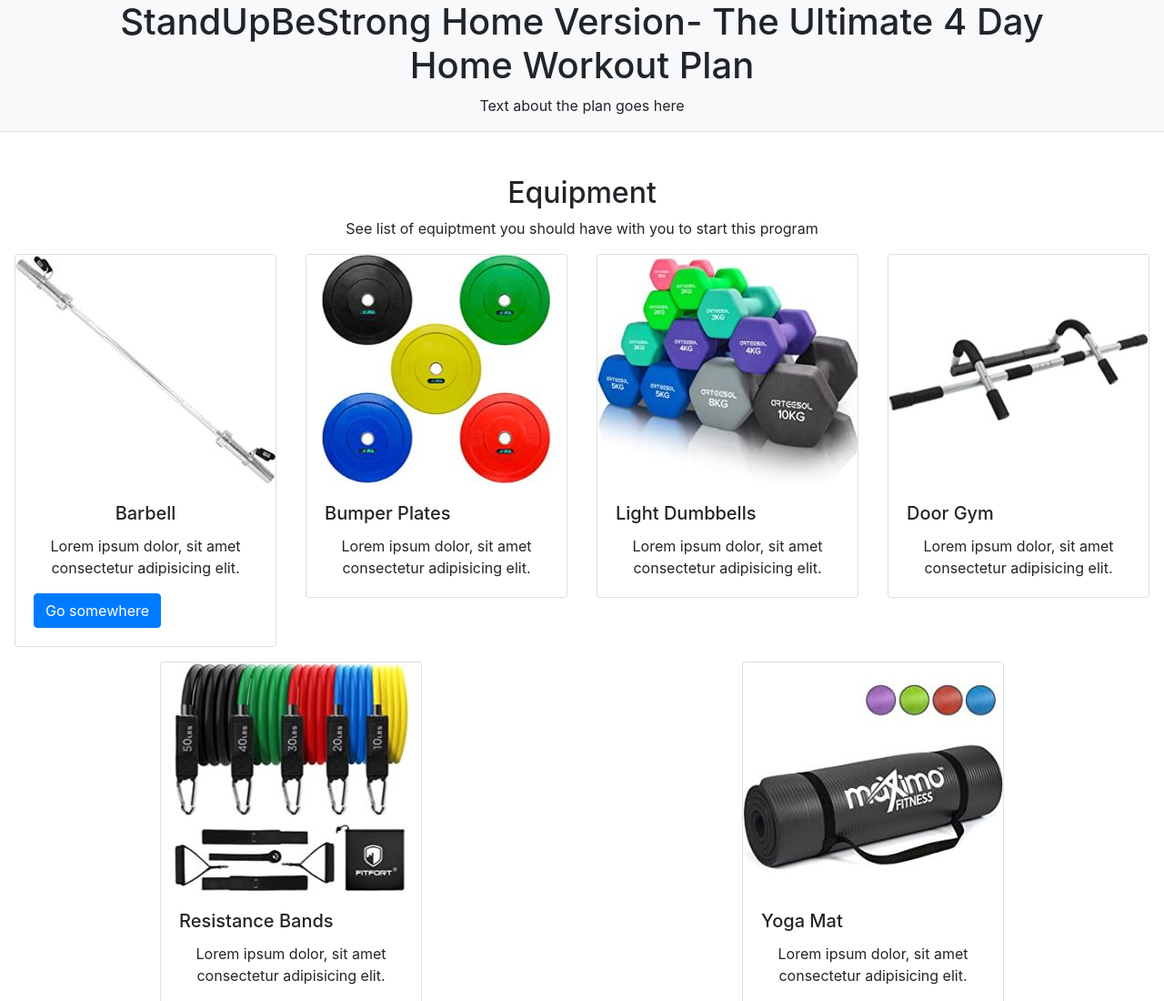
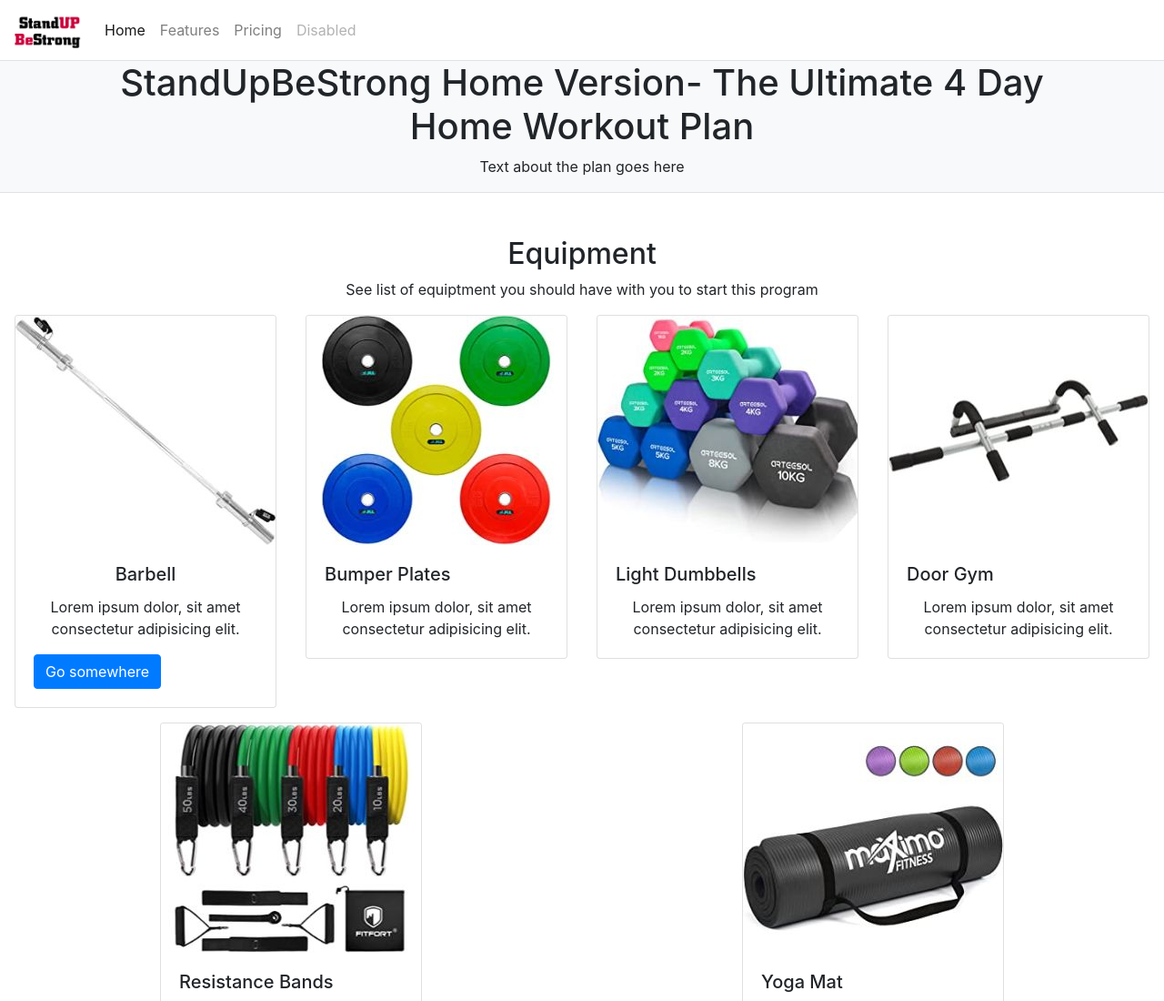
Before and after one commit to MugenCodes/StandupbeStrong, a plain HTML site: page index.html in a window 1280 px wide. Shown: the top 1100 px of the page at 91% size. Drawn offline with nearby package versions, Linux system fonts and the light colour scheme.

Commit message:
NavBar setup

```diff
--- a/index.html
+++ b/index.html
@@ -7,7 +7,33 @@
     <link rel="stylesheet" href="https://stackpath.bootstrapcdn.com/bootstrap/4.5.2/css/bootstrap.min.css" integrity="sha384-JcKb8q3iqJ61gNV9KGb8thSsNjpSL0n8PARn9HuZOnIxN0hoP+VmmDGMN5t9UJ0Z" crossorigin="anonymous">
   </head>
   <body>
-  <section class="bg-light border-bottom">
+
+    <nav class="navbar navbar-expand-lg navbar-light border-bottom" style="background-color: white">
+      <a class="navbar-brand" href="#">
+        <img src="./Images/StandUpBestrong Trans.png
+        " width="75" height="40" alt="" loading="lazy">
+      </a>
+      <button class="navbar-toggler" type="button" data-toggle="collapse" data-target="#navbarNav" aria-controls="navbarNav" aria-expanded="false" aria-label="Toggle navigation">
+        <span class="navbar-toggler-icon"></span>
+      </button>
+      <div class="collapse navbar-collapse" id="navbarNav">
+        <ul class="navbar-nav">
+          <li class="nav-item active">
+            <a class="nav-link" href="#">Home <span class="sr-only">(current)</span></a>
+          </li>
+          <li class="nav-item">
+            <a class="nav-link" href="#">Features</a>
+          </li>
+          <li class="nav-item">
+            <a class="nav-link" href="#">Pricing</a>
+          </li>
+          <li class="nav-item">
+            <a class="nav-link disabled" href="#" tabindex="-1" aria-disabled="true">Disabled</a>
+          </li>
+        </ul>
+      </div>
+    </nav>
+  <section  class="bg-light border-bottom">
     <div class="container">
     <h1>StandUpBeStrong Home Version- The Ultimate 4 Day Home Workout Plan</h1>
       <p>Text about the plan goes here</p>
```
Also changed, not shown: 1 other file.
